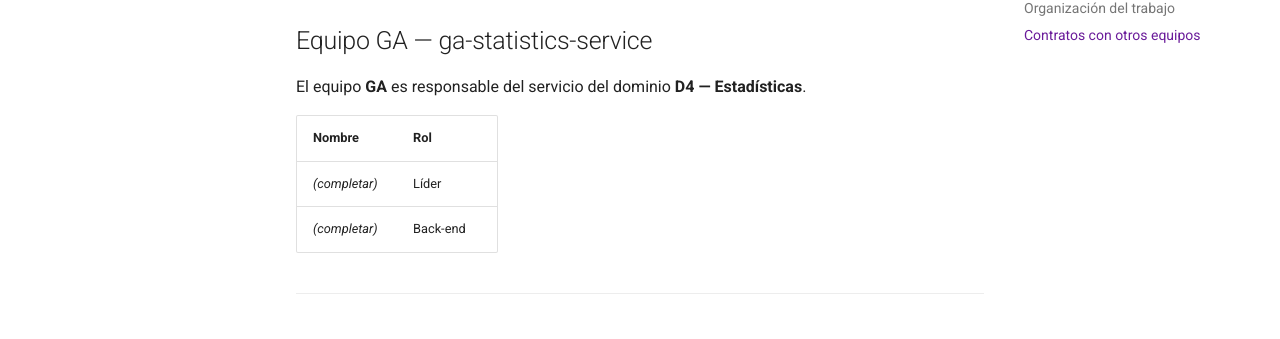
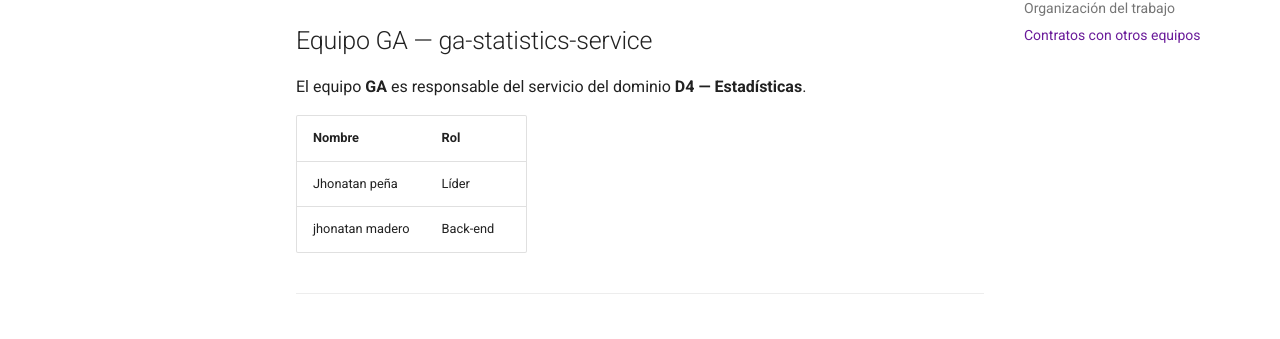
Before and after one commit to TECH-CUP-2026-INT/ga-statistics-service, an MkDocs documentation site: the page built from docs/equipo.md, in a window 1280 px wide and 1368 px high. Shown: the part 205-544 px from the top of the window. Built offline with MkDocs 1.6.1 and Material for MkDocs 9.7.7, drawn with Linux system fonts in a browser that asks for light colours; comment, search, counter and statistics services are not loaded.

```diff
--- a/docs/equipo.md
+++ b/docs/equipo.md
@@ -5,10 +5,10 @@
 El equipo **GA** es responsable del servicio del dominio **D4 — Estadísticas**.
 
 <!-- TODO: completar con los nombres reales del equipo -->
-| Nombre | Rol |
-|---|---|
-| _(completar)_ | Líder |
-| _(completar)_ | Back-end |
+| Nombre          | Rol |
+|-----------------|---|
+| Jhonatan peña   | Líder |
+| jhonatan madero | Back-end |
 
 ---
 
```
